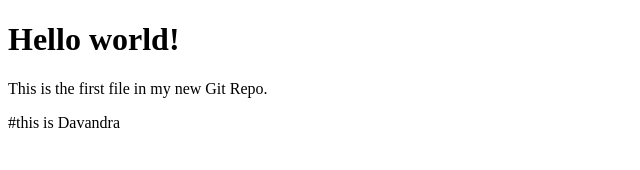
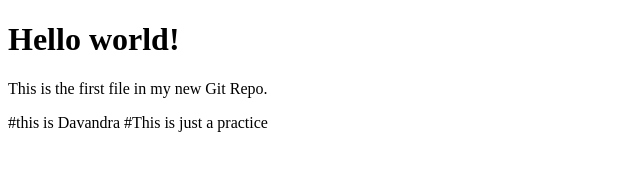
Before and after one commit to Dav1176/hello-world, a plain HTML site: page index.html in a window 1280 px wide. Shown: the whole page, without its empty margins (0-640 px from the left). Drawn offline with Linux system fonts and the light colour scheme.

Commit message:
Update index.html

```diff
--- a/index.html
+++ b/index.html
@@ -11,3 +11,4 @@
 </body>
 </html>
 #this is Davandra
+#This is just a practice
```
